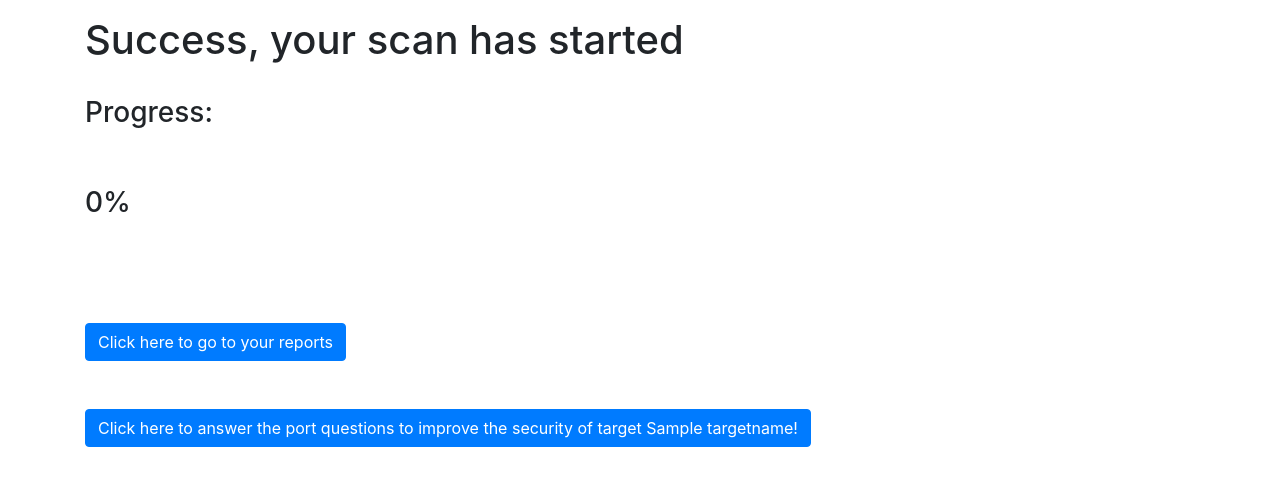
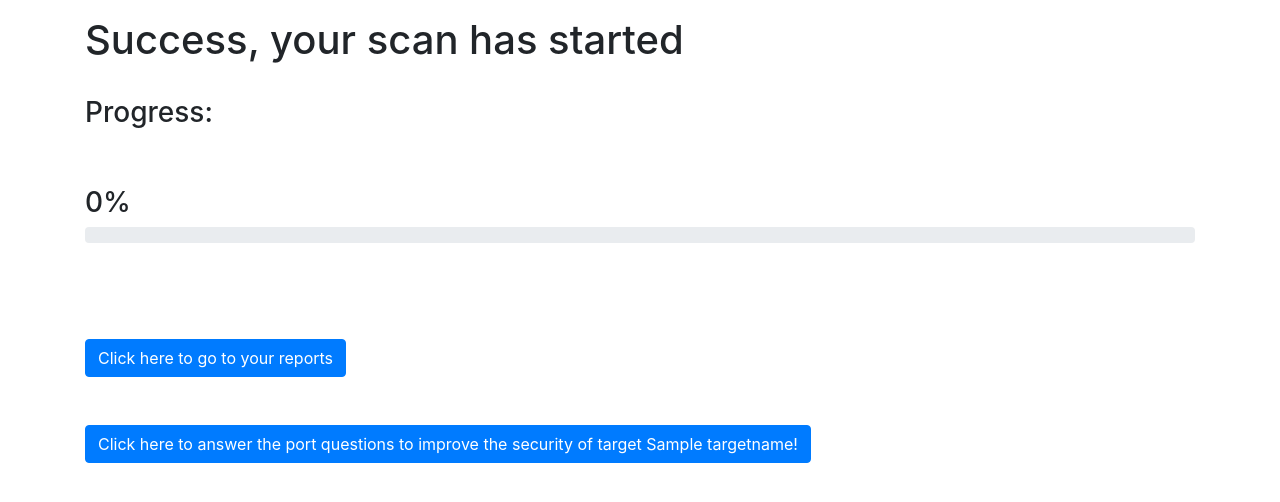
Before and after one commit to TiboDeClercq/Afstudeerproject, a Python web app: template flask/templates/success.html in a window 1280 px wide. Shown: the part 56-558 px from the top of the page. Run offline with Jinja, Linux system fonts and the light colour scheme; the template is opened without the code that fills it: most values are stand-ins (such as "Sample title", 1, 10 or a date in 2020); some libraries are stand-ins or nearby versions.

Commit message:
progressbar works, still a few bugs (that will be fixed)

```diff
--- a/flask/app.py
+++ b/flask/app.py
@@ -131,11 +131,11 @@ def progress_bar():
     #         yield progr
 
     if progr is None:
-        data = str(0) + "%"
+        data = str(0) #+ "%"
     # if progr != oldprogr:
     #     return render_template('success.html', progr=progr)
     else:
-         data = str(progr) + "%"
+         data = str(progr) #+ "%"
     #return Response(data)
 
     jsondata = {
--- a/flask/static/css_image/progress.js
+++ b/flask/static/css_image/progress.js
@@ -1,32 +1,24 @@
-var getprogressRqst = new XMLHttpRequest();
-//getprogress();
-//setInterval(getprogress, 2000);
+createbar();
 setInterval(withFetch, 2000);
 
 
 function withFetch(){
-    fetch('http://127.0.0.1:5000/prgrss').then(response => response.json()).then(data => document.getElementById("progrss").innerHTML = data.progrss);
+    fetch('http://127.0.0.1:5000/prgrss').then(response => response.json()).then(data => document.getElementById("progrss").innerHTML = data.progrss + '%');
+
+    fetch('http://127.0.0.1:5000/prgrss').then(response => response.json()).then(data => document.getElementById("progrssbar").setAttribute('style', 'width: ' + data.progrss + '%'));
 }
 
+function createbar () {
+    // create a new div element
+    const bar = document.createElement("div");
 
-function getprogress() {
-    getprogressRqst.open("GET", "/prgrss", true);
-    var serverResponse = getprogressRqst.responseText;
-    //var serverResponse = Response.progrss;
-    //var serverResponse = JSON.parse(getprogressRqst.responseText);
-    console.log("---------------------------- serverresponse:-" + serverResponse + "_");
-    document.getElementById("progrss").innerHTML = serverResponse;
-    //getprogressRqst.onreadystatechange = getProgressData();
-    //getProgressData();
-    getprogressRqst.send();
+    bar.setAttribute('class', 'progress-bar');
+    bar.setAttribute('id', 'progrssbar')
+    bar.setAttribute('role', 'progressbar');
+    bar.setAttribute('style', 'width: 0%');
+    bar.setAttribute('aria-valuenow', 'O');
+    bar.setAttribute('aria-valuemin', 'O');
+    bar.setAttribute('aria-valuemax', '10O');
+
+    document.getElementById("progrsss").appendChild(bar);
 }
-
-// function getProgressData() {
-//     if (getprogressRqst.readyState === 4) {
-//         if (getprogressRqst.status === 200) {
-//             var serverResponse = getprogressRqst.responseText;
-//             console.log("---------------------------- serverresponse:-" + serverResponse + "_");
-//             document.getElementById("progrss").innerHTML = serverResponse;
-//         }
-//     }
-// }
--- a/flask/templates/success.html
+++ b/flask/templates/success.html
@@ -2,8 +2,6 @@
 
 {% block head %}
 <script type="text/python" src="../app.py"></script>
-<!-- <script type="text/javascript" src="js/progress.js"></script> -->
-<script type="text/javascript" src="static/css_image/progress.js"></script>
 {% endblock %}
 
 {% block nav %}
@@ -18,16 +16,14 @@
 <h3>Progress:</h3>
 <br>
 <br>
-<h3 id=progrss>0%</h3>
-<!-- <div class="progress" role="progressbar" tabindex="0" aria-valuenow={{progr}} aria-valuemin="0" aria-valuetext="{{progr}} percent" aria-valuemax="100">
-    <div class="progress-meter" style="width: 50%"></div>
-</div> -->
+<h3 id="progrss">0%</h3>
+<div id="progrsss" class="progress"></div>
 <br>
 <br>
 <br>
 <br>
 <form action="/reports" method="POST" target="_blank">
-    <button type="submit" class="btnOpenReport btn btn-primary">Click here to go to your reports</button>
+    <button id="reportsbutton" type="submit" class="btnOpenReport btn btn-primary">Click here to go to your reports</button>
 </form>
 <br>
 <br>
@@ -35,4 +31,5 @@
     <input type="hidden" value="{{targetname}}" name="targetname">
     <button type="submit" class="btnPortQuestions btn btn-primary">Click here to answer the port questions to improve the security of target {{targetname}}!</button>
 </form>
+<script type="text/javascript" src="static/css_image/progress.js"></script>
 {% endblock %}
--- /dev/null
+++ b/ports/127.0.0.1.txt
@@ -0,0 +1,2 @@
+T:5000, 5432, 9392,
+U:
--- /dev/null
+++ b/ports/ipList.txt
@@ -0,0 +1 @@
+127.0.0.1
--- /dev/null
+++ b/ports/ports.txt
@@ -0,0 +1,2 @@
+T:5000, 5432, 9392,
+U:
```
Also changed, not shown: 1 other file.
